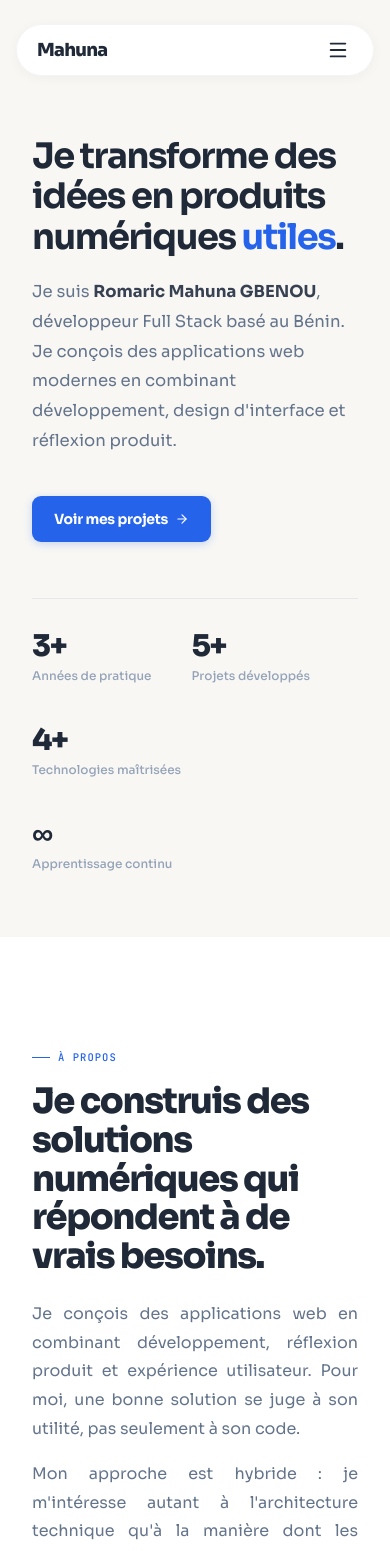
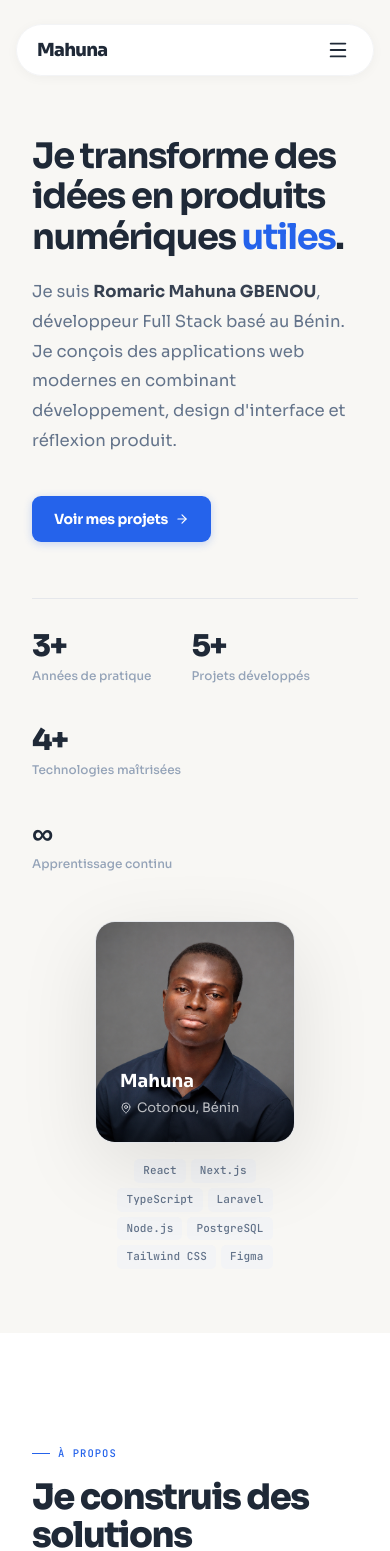
Before and after one commit to mahunaromaric/Mon-Portofolio, a React (Vite) app: page / in a window 390 px wide. Shown: the top 1551 px of the page. Built offline with nearby package versions, Linux system fonts and the light colour scheme; the HTML template or start-up script is replaced by a standard one.

Commit message:
fix responsive: photo visible sur mobile, process-grid 1 colonne

```diff
--- a/src/styles/responsive.css
+++ b/src/styles/responsive.css
@@ -1,6 +1,7 @@
 @media (max-width: 1024px) {
-  .hero-grid { grid-template-columns: 1fr !important; }
-  .hero-photo { display: none !important; }
+  .hero-grid { grid-template-columns: 1fr !important; gap: 3rem !important; }
+  .hero-photo { max-width: 300px !important; margin: 0 auto !important; }
+  .hero-photo img { height: 320px !important; }
   .two-col { grid-template-columns: 1fr !important; }
   .projects-grid { grid-template-columns: 1fr !important; }
   .contact-grid { grid-template-columns: 1fr !important; gap: 2rem !important; }
@@ -9,17 +10,23 @@
 }
 
 @media (max-width: 768px) {
+  .hero-photo { max-width: 240px !important; }
+  .hero-photo img { height: 260px !important; }
+  .process-grid { grid-template-columns: repeat(2,1fr) !important; }
   .footer-grid { grid-template-columns: 1fr !important; }
 }
 
 @media (max-width: 640px) {
-  .process-grid { grid-template-columns: repeat(2,1fr) !important; }
   .nav-links { display: none !important; }
   .nav-mobile-btn { display: flex !important; }
   .skills-row { flex-direction: column !important; gap: 0.5rem !important; align-items: flex-start !important; }
   .marquee-item { width: 280px !important; height: 180px !important; }
+  .process-grid { grid-template-columns: 1fr !important; }
+  .process-grid > div { padding: 1.25rem !important; }
 }
 
 @media (max-width: 480px) {
+  .hero-photo { max-width: 200px !important; }
+  .hero-photo img { height: 220px !important; }
   .marquee-item { width: 220px !important; height: 140px !important; }
 }
```
